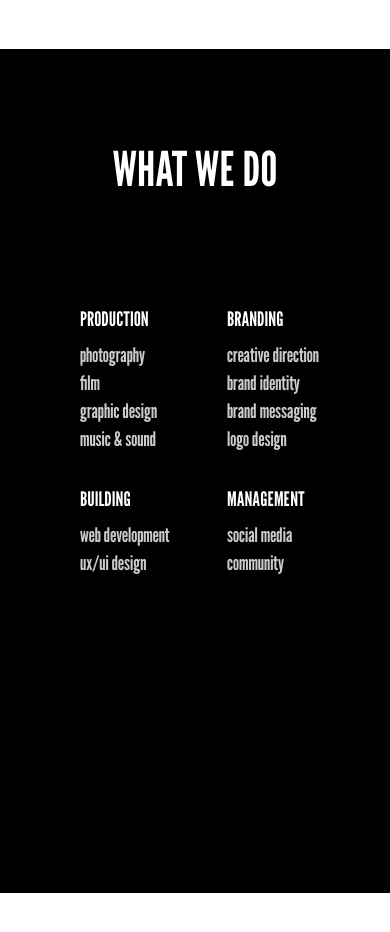
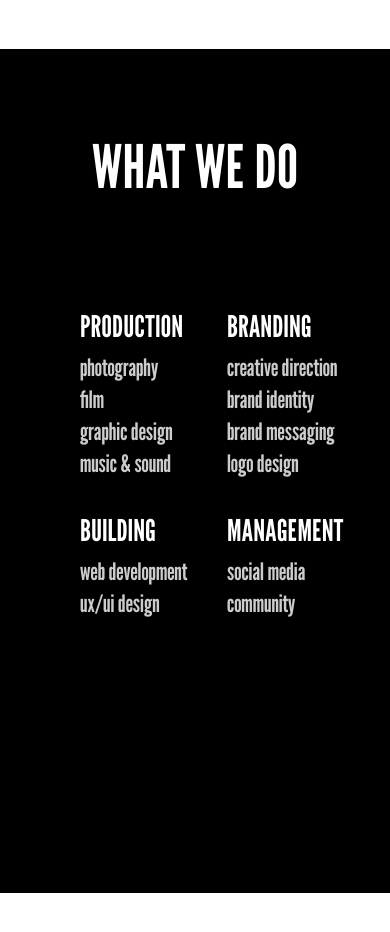
Before and after one commit to allanheremi/ozpeagency, a Next.js app: page / in a window 390 px wide. Shown: the part 1760-2692 px from the top of the page. Built offline with nearby package versions, Linux system fonts and the light colour scheme.

Commit message:
Fix: font size about

```diff
--- a/src/app/components/About.tsx
+++ b/src/app/components/About.tsx
@@ -13,17 +13,17 @@ const About = ({ content }: ContentProps) => {
   return (
     <div>
       <div className="flex flex-col whitespace-nowrap p-4 px-8 md:px-2">
-        <h4 className="w-full pb-2 text-left text-xl md:text-4xl">{content.heading}</h4>
-        <p className="w-full text-left text-xl md:text-3xl lg:text-4xl text-white/80">
+        <h4 className="w-full pb-2 text-left text-3xl md:text-4xl">{content.heading}</h4>
+        <p className="w-full text-left text-2xl md:text-3xl lg:text-4xl text-white/80">
           {content.breadTextOne}
         </p>
-        <p className="w-full text-left text-xl md:text-3xl lg:text-4xl text-white/80">
+        <p className="w-full text-left text-2xl md:text-3xl lg:text-4xl text-white/80">
           {content.breadTextTwo}
         </p>
-        <p className="w-full text-left text-xl md:text-3xl lg:text-4xl text-white/80">
+        <p className="w-full text-left text-2xl md:text-3xl lg:text-4xl text-white/80">
           {content.breadTextThree}
         </p>
-        <p className="w-full text-left text-xl md:text-3xl lg:text-4xl text-white/80">
+        <p className="w-full text-left text-2xl md:text-3xl lg:text-4xl text-white/80">
           {content.breadTextFour}
         </p>
       </div>
--- a/src/app/components/AboutSection.tsx
+++ b/src/app/components/AboutSection.tsx
@@ -59,7 +59,7 @@ const AboutSection = () => {
         <>
           <section className="h-screen">
             <div className="max-w-screen flex h-[80vh] flex-col justify-center gap-y-24 py-24 text-center">
-              <h1 className="text-5xl">WHAT WE DO</h1>
+              <h1 className="text-6xl">WHAT WE DO</h1>
 
               <div className=" flex h-full justify-center px-12">
                 <div className="flex w-1/2 flex-col">
```
